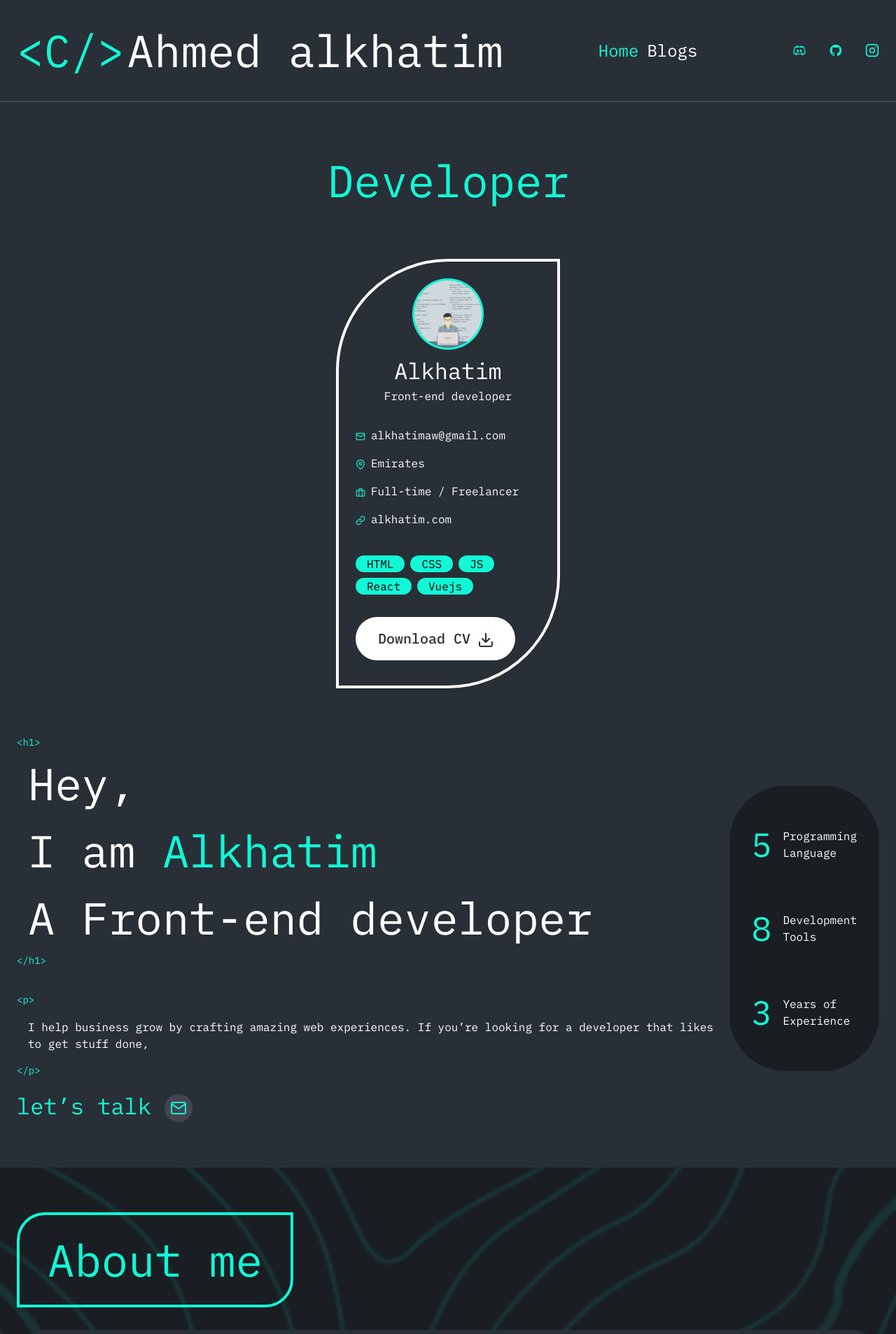
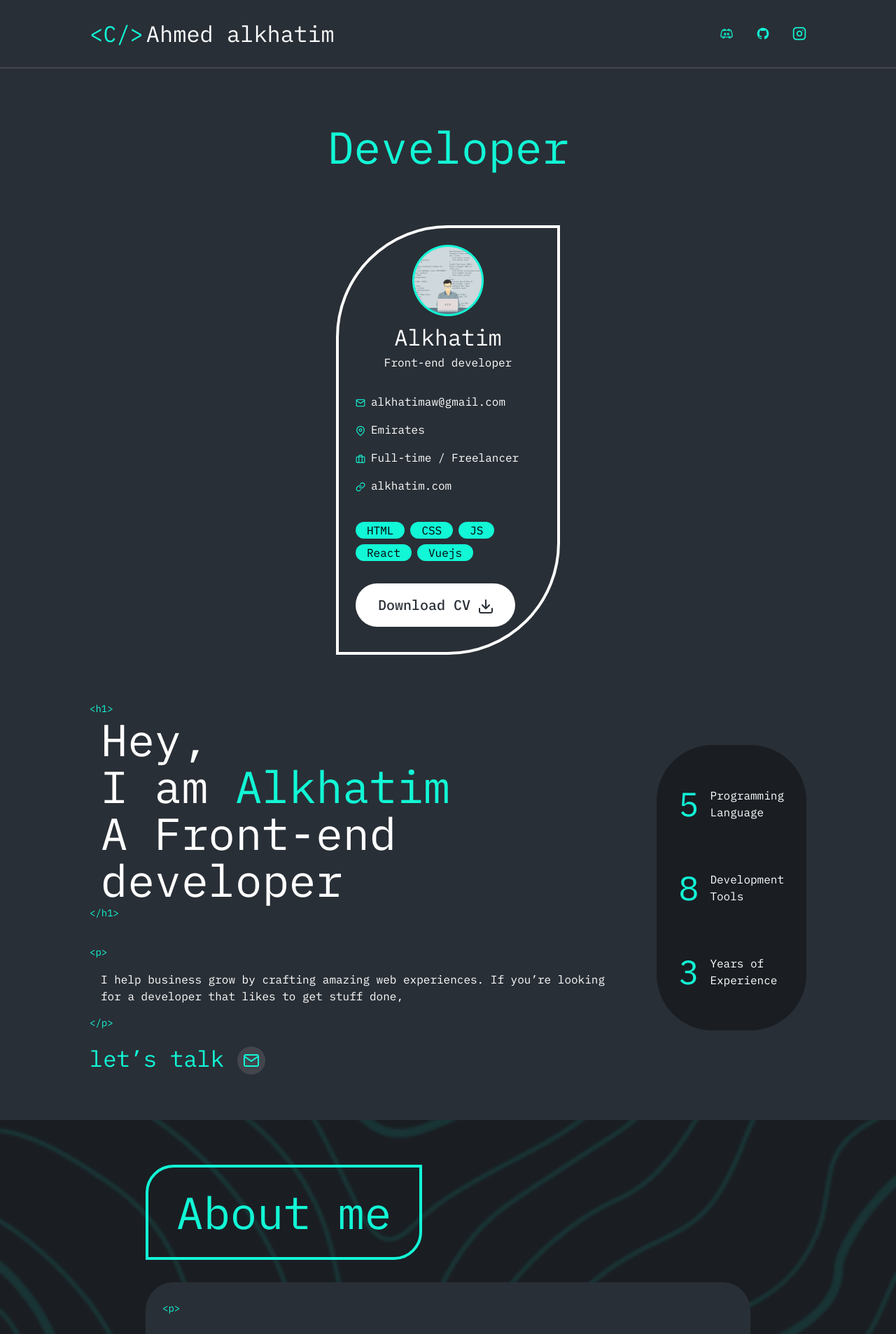
Before and after one commit to Ahmed-Alkhatim/portfolio, a Next.js app: page / in a window 1280 px wide. Shown: the top 1907 px of the page at 70% size. Built offline with nearby package versions, Linux system fonts and the light colour scheme.

Commit message:
lap screens responsive

```diff
--- a/src/app/About.js
+++ b/src/app/About.js
@@ -4,7 +4,7 @@ export default () => {
     return( <>
         <div className="bg-about bg-center bg-cover py-[64px]">
             <Container>
-                <div className="space-y-[32px]">
+                <div className="lap:px-[80px] space-y-[32px]">
                     <div className=" min-[600px]:inline-block  text-primary tablet:text-xlg text-lg py-[16px] px-[40px] text-center border-[4px] border-primary rounded-tl-[40px] rounded-br-[40px]">
                         About me
                     </div>
--- a/src/app/Contact.js
+++ b/src/app/Contact.js
@@ -6,7 +6,7 @@ export default () => {
     return(
     <div className="py-[64px]">
         <Container>
-            <div className="space-y-[32px] ">
+            <div className="lap:space-y-[102px] tablet:space-y-[64px] space-y-[32px] ">
                 <div>
                     <div className="text-center">
                         <h3 className="test inline-block m-auto text-xlg text-primary border-b-2  border-primary">Contact</h3>
@@ -18,7 +18,7 @@ export default () => {
                     Send me a message
                 </div>
                 {/* Form */}
-                <div className="flex flex-wrap">
+                <div className="lap:w-[600px] flex flex-wrap lap:m-auto">
                     <div className="w-1/2 px-2 space-y-[24px]">
                         <label className="text-primary text-medium">Your name *</label>
                         <input placeholder="Enter your name"/>
--- a/src/app/Hello.js
+++ b/src/app/Hello.js
@@ -6,7 +6,7 @@ export default () => {
         <div className="space-y-[32px]">
             <div>
                 <span className="text-primary text-sm">{'<h1>'}</span>
-                <h2 className="tablet:text-xlg text-lg ps-[16px]">
+                <h2 className="lap:leading-[67px] tablet:text-xlg text-lg ps-[16px]">
                     Hey, <br />
                     I am <span className="text-primary">Alkhatim</span> <br />
                     A Front-end developer <br />
--- a/src/app/Skills.js
+++ b/src/app/Skills.js
@@ -19,7 +19,7 @@ export default () => {
                         {/* <p className="text-center">I am striving to never stop <br /> learning and improving</p> */}
                         <p className="text-center mt-5"> Motivated by the fear of <br /> being average</p>
                     </div>
-                    <div className=" tablet:flex justify-around tablet:space-y-0 space-y-[32px]">
+                    <div className=" tablet:flex lap:justify-center lap:space-x-20 justify-around tablet:space-y-0 space-y-[32px]">
                         <div className="text-black bg-[#98FAEC] border-l-[12px] border-[#0C73B8] rounded-[8px]">
                             <div className="px-[24px] py-[16px] space-y-2 text-center">
                                 <img src="/desktop.png" alt="" className="inline-block"/>
@@ -35,7 +35,7 @@ export default () => {
                             </div>
                         </div>
                     </div>
-                    <div className="max-w-[400px] m-auto flex flex-wrap justify-between">
+                    <div className="lap:max-w-full lap:px-[100px]  max-w-[400px] m-auto flex flex-wrap justify-between">
                                 <div className="text-center mt-5">
                                     <div className={"w-[112px] h-[112px] rounded-full flex items-center justify-center bg-[#E54F26]"}>
                                         <img className="inline-block" src='/html.png' alt=""/>
@@ -49,7 +49,7 @@ export default () => {
                                     </div>
                                     <div className="text-medium font-bold text-[#0C73B8]">CSS</div>
                                 </div>
-                                <div className="w-full"></div>
+                                <div className="lap:hidden w-full"></div>
                                 <div className="text-center mt-5">
                                     <div className={"w-[112px] h-[112px] rounded-full flex items-center justify-center bg-[#E7A020]"}>
                                         <img className="inline-block" src='/node.png' alt=""/>
--- a/src/app/page.js
+++ b/src/app/page.js
@@ -13,7 +13,7 @@ export default function Home() {
       <Header />
       <MyInfo/>
         <Container>
-        <div className="lap:flex">
+        <div className="lap:flex lap:space-x-10">
             <Hello />
             <Tools />
         </div>
--- a/src/components/app/Container.js
+++ b/src/components/app/Container.js
@@ -1,6 +1,6 @@
 export default function Container(props){
     return(
-        <div className="px-[24px]">
+        <div className="lap:px-[128px] px-[24px]">
             { props.children }
         </div>
     )
--- a/src/components/app/Footer.js
+++ b/src/components/app/Footer.js
@@ -3,8 +3,9 @@ import Container from "./Container";
 export default  function Footer(){
 
     return(
-        <Container>
-              <div className="border-t-2 border-gray py-[32px] text-center text-medium space-y-[24px]">
+        <div className=" border-t-2 border-gray">
+            <Container>
+              <div className=" lap:flex lap:justify-between lap:items-center py-[32px] text-center text-medium lap:space-y-0 space-y-[24px]">
                 <div className="text-center">
                     <div className="inline-flex space-x-[32px]">
                         <div className="bg-[#98FAEC] w-[32px] h-[32px] rounded-full flex justify-center items-center">
@@ -18,12 +19,12 @@ export default  function Footer(){
                         </div>
                     </div>
                 </div>
-
                 <p> &copy; {" " + new Date().getFullYear() +" ahmed alkhatim. All rights reserved."}</p>
                 <p>Design By <span className="text-primary">JohannLeon</span></p>
                 <p>Developed By <span className="text-primary">Ahmed alkhatim</span></p>
 
             </div>
-        </Container>
+            </Container>
+        </div>
     )
 }
--- a/src/components/app/Header.js
+++ b/src/components/app/Header.js
@@ -1,23 +1,28 @@
+import Container from "./Container";
+
 export default function Header() {
 
     return(
-        <div className="container py-[24px] border-b-2 border-gray">
+        <div className="py-[24px] border-b-2 border-gray">
+            <Container>
             <h1 className="text-medium text-[#FFF] flex justify-between items-center ">
 
-                <div className="lap:text-xlg tablet:text-[20px] space-x-1">
+                <div className="lap:text-lg tablet:text-[20px] space-x-1">
                     <span className="text-primary">{'<C/>'}</span>
                     <span>Ahmed alkhatim</span>
                 </div>
-                <ul className="lap:text-[24px] flex space-x-3">
+                {/* <ul className="lap:text-[24px] flex space-x-3">
                     <li className="text-primary">Home</li>
                     <li>Blogs</li>
-                </ul>
+                </ul> */}
                 <div className="hidden tablet:flex space-x-[32px]">
                     <img src="/icons/discord.svg" alt=""/>
                     <img src="/icons/github.svg" alt=""/>
                     <img src="/icons/instagram.svg" alt=""/>
                 </div>
             </h1>
+        </Container>
         </div>
+
     )
 }
--- a/tailwind.config.js
+++ b/tailwind.config.js
@@ -8,7 +8,7 @@ module.exports = {
         'tablet': '768px',
         // => @media (min-width: 768px) { ... }
 
-        'lap': '1280px',
+        'lap': '991px',
         // => @media (min-width: 1280px) { ... }
 
         'desk': '1920px',
```
